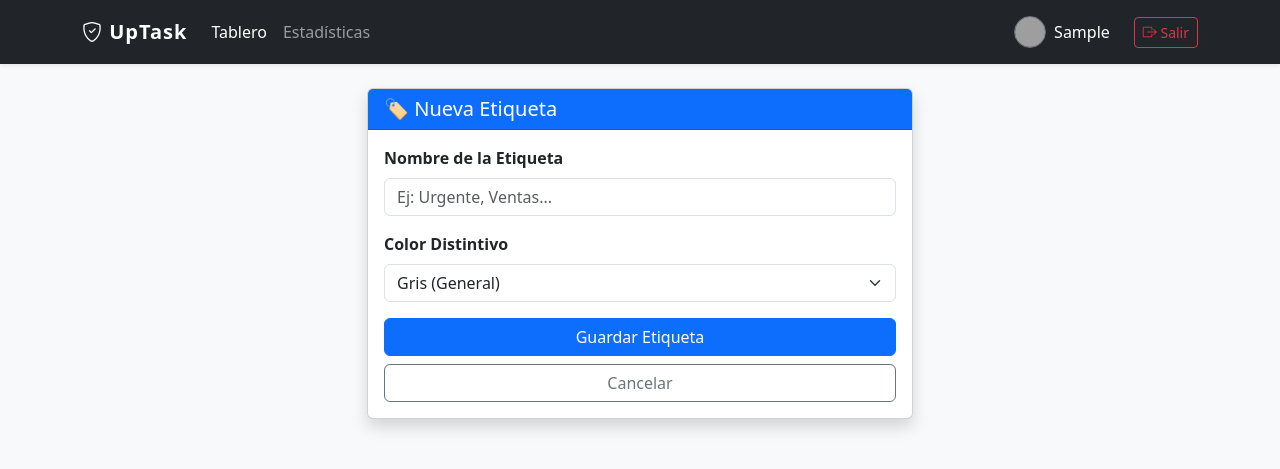
After one commit to JELLABS/UpTask_System, a Django app: page /crear-etiqueta/ in a window 1280 px wide. The commit adds this page. Shown: the top 469 px of the page. Run offline with Django 5.2, Linux system fonts and the light colour scheme; the visitor is signed in with stand-in values (Sample User, id 1); grey boxes are pictures that could not be loaded.

Commit message:
Actualizacion form para crear etiquetas

```diff
--- a/tasks/forms.py
+++ b/tasks/forms.py
@@ -52,6 +52,18 @@ class HistorialForm(forms.ModelForm):
             'archivo': forms.ClearableFileInput(attrs={'class': 'form-control form-control-sm'}),
         }
 
+# tasks/forms.py
+
+class EtiquetaForm(forms.ModelForm):
+    class Meta:
+        model = Etiqueta
+        fields = ['nombre', 'color']
+
+        widgets = {
+            'nombre': forms.TextInput(attrs={'class': 'form-control', 'placeholder': 'Ej: Urgente, Ventas...'}),
+            'color': forms.Select(attrs={'class': 'form-select'}),
+        }
+
 class PerfilUpdateForm(forms.ModelForm):
     class Meta:
         model = Perfil
--- /dev/null
+++ b/tasks/templates/tasks/crear_etiqueta.html
@@ -0,0 +1,33 @@
+{% extends 'tasks/main.html' %}
+
+{% block content %}
+<div class="row justify-content-center">
+    <div class="col-md-6">
+        <div class="card shadow">
+            <div class="card-header bg-primary text-white">
+                <h5 class="mb-0">🏷️ Nueva Etiqueta</h5>
+            </div>
+            <div class="card-body">
+                <form method="POST">
+                    {% csrf_token %}
+
+                    <div class="mb-3">
+                        <label class="form-label fw-bold">Nombre de la Etiqueta</label>
+                        {{ form.nombre }}
+                    </div>
+
+                    <div class="mb-3">
+                        <label class="form-label fw-bold">Color Distintivo</label>
+                        {{ form.color }}
+                    </div>
+
+                    <div class="d-grid gap-2">
+                        <button type="submit" class="btn btn-primary">Guardar Etiqueta</button>
+                        <a href="{% url 'crear_tarea' %}" class="btn btn-outline-secondary">Cancelar</a>
+                    </div>
+                </form>
+            </div>
+        </div>
+    </div>
+</div>
+{% endblock content %}
--- a/tasks/urls.py
+++ b/tasks/urls.py
@@ -12,4 +12,5 @@ urlpatterns = [
     path('perfil/', views.perfil, name='perfil'), # <--- Nueva ruta para el perfil
     path('signup/', views.signup, name='signup'), # <--- ESTA ES LA CLAVE PARA ARREGLAR EL ERROR
     path('exportar/', views.exportar_csv, name='exportar_csv'), # <--- Ruta para exportar tareas a CSV
+    path('crear-etiqueta/', views.crear_etiqueta, name='crear_etiqueta'), # <--- Ruta para crear etiqueta
 ]
--- a/tasks/views.py
+++ b/tasks/views.py
@@ -10,7 +10,7 @@ from django.db.models import Q
 from django.core.paginator import Paginator
 
 from .models import Tarea, HistorialAvance, Perfil
-from .forms import TareaForm, HistorialForm, PerfilUpdateForm
+from .forms import TareaForm, HistorialForm, PerfilUpdateForm, EtiquetaForm
 
 # ==========================================================
 # VISTAS DE NAVEGACIÓN
@@ -69,6 +69,22 @@ def dashboard(request):
 # ==========================================================
 # VISTAS CRUD (ACTUALIZADAS PARA ETIQUETAS)
 # ==========================================================
+@login_required
+def crear_etiqueta(request):
+    if request.method == 'POST':
+        form = EtiquetaForm(request.POST)
+        if form.is_valid():
+            etiqueta = form.save(commit=False)
+            etiqueta.usuario = request.user # Asignamos al creador
+            etiqueta.save()
+            # Redirigimos directo a crear tarea para que la use
+            return redirect('crear_tarea')
+    else:
+        form = EtiquetaForm()
+
+    contexto = {'form': form}
+    return render(request, 'tasks/crear_etiqueta.html', contexto)
+
 
 @login_required
 def crear_tarea(request):
```
Also changed, not shown: tasks/templates/tasks/formulario_tarea.html (+9 -3 lines).
